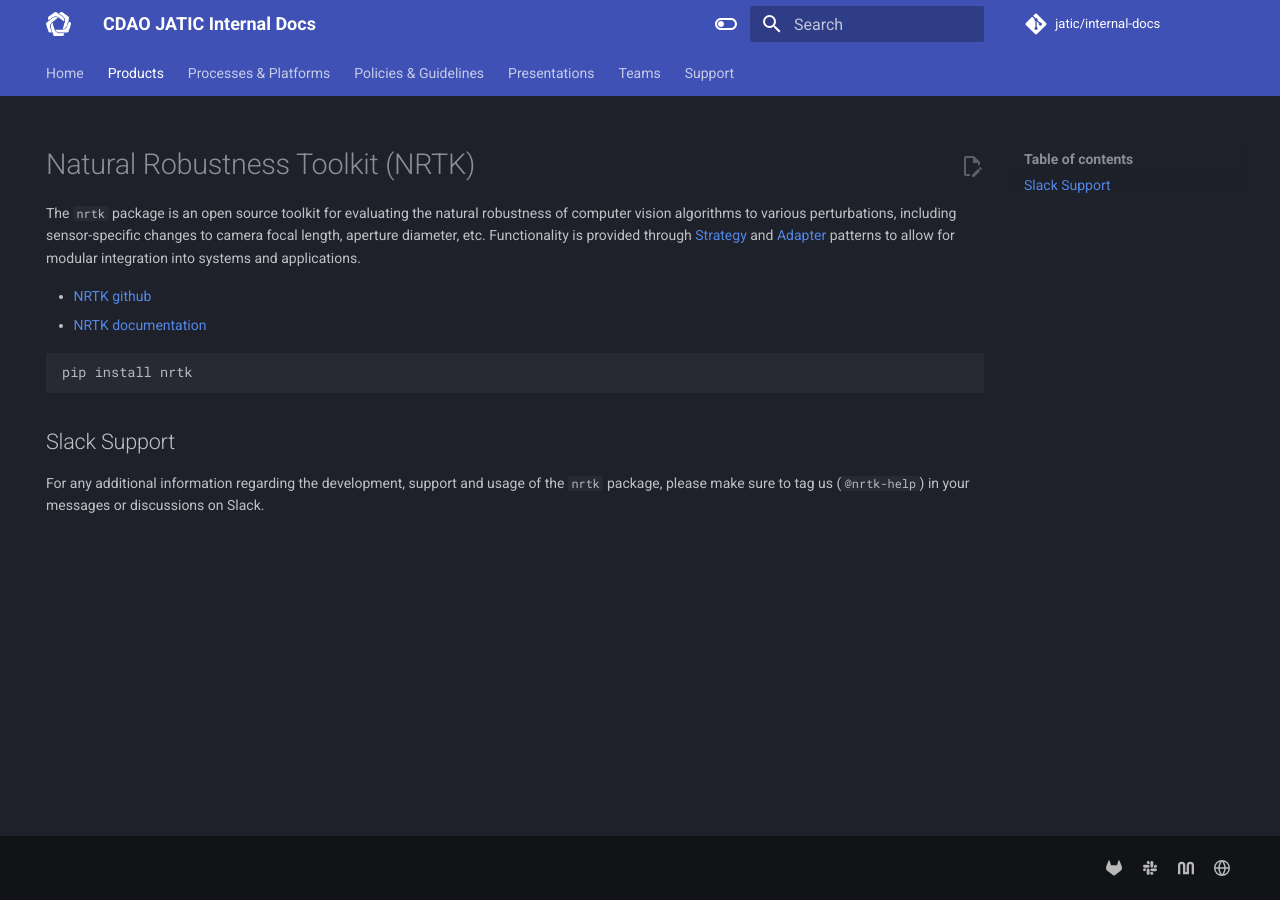
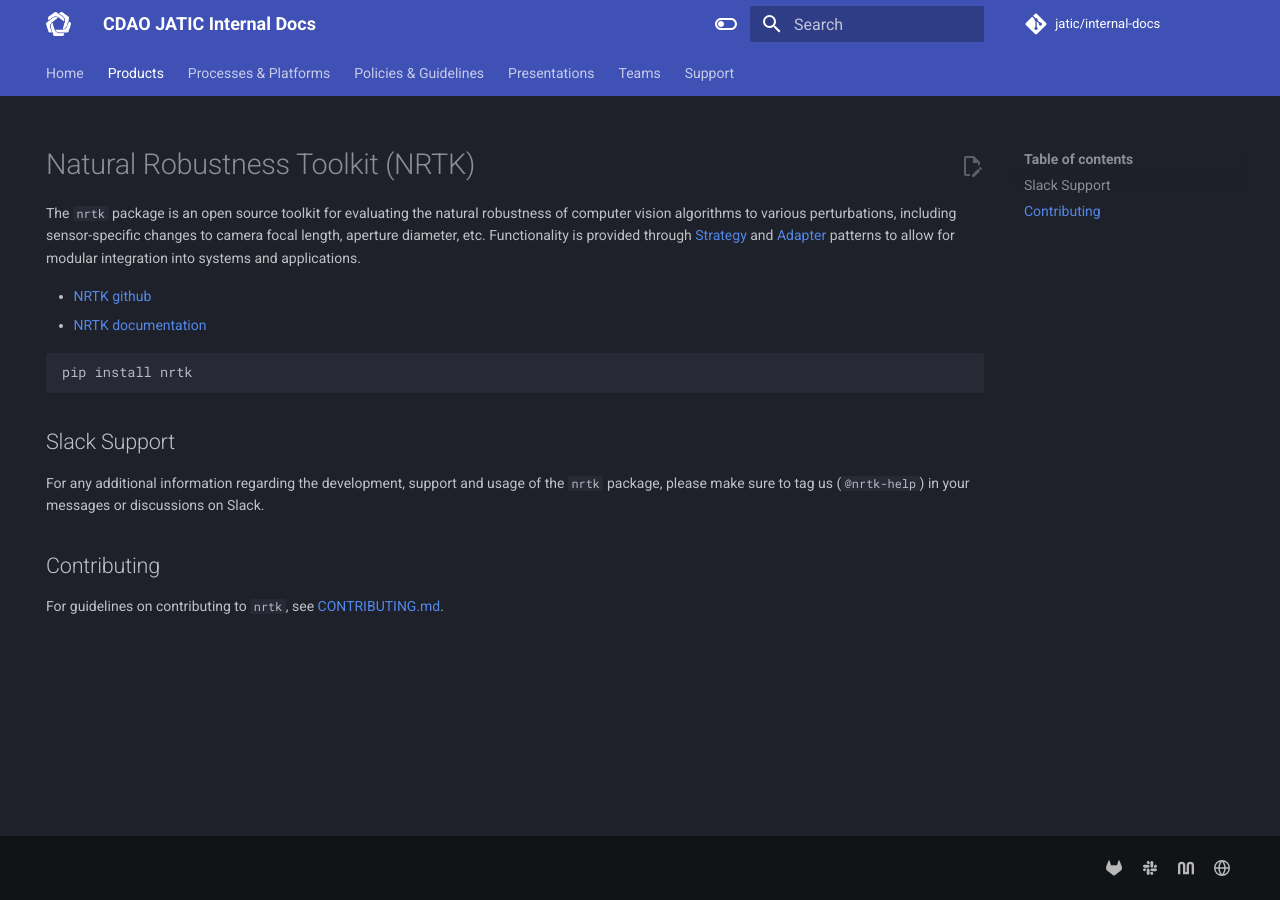
Before and after one commit to zheng0xd/JATIC-internal-docs, an MkDocs documentation site: the page built from docs/products/nrtk.md, in a window 1280 px wide. Built offline with MkDocs 1.6.1 and Material for MkDocs 9.7.7, drawn with Linux system fonts in a browser that asks for light colours.

Commit message:
Add link to nrtk contributing.md

```diff
--- a/docs/products/nrtk.md
+++ b/docs/products/nrtk.md
@@ -12,3 +12,7 @@
 ## Slack Support
 
 For any additional information regarding the development, support and usage of the `nrtk` package, please make sure to tag us (`@nrtk-help`) in your messages or discussions on Slack.
+
+## Contributing
+
+For guidelines on contributing to `nrtk`, see [CONTRIBUTING.md](https://github.com/Kitware/nrtk/blob/main/CONTRIBUTING.md).
```
